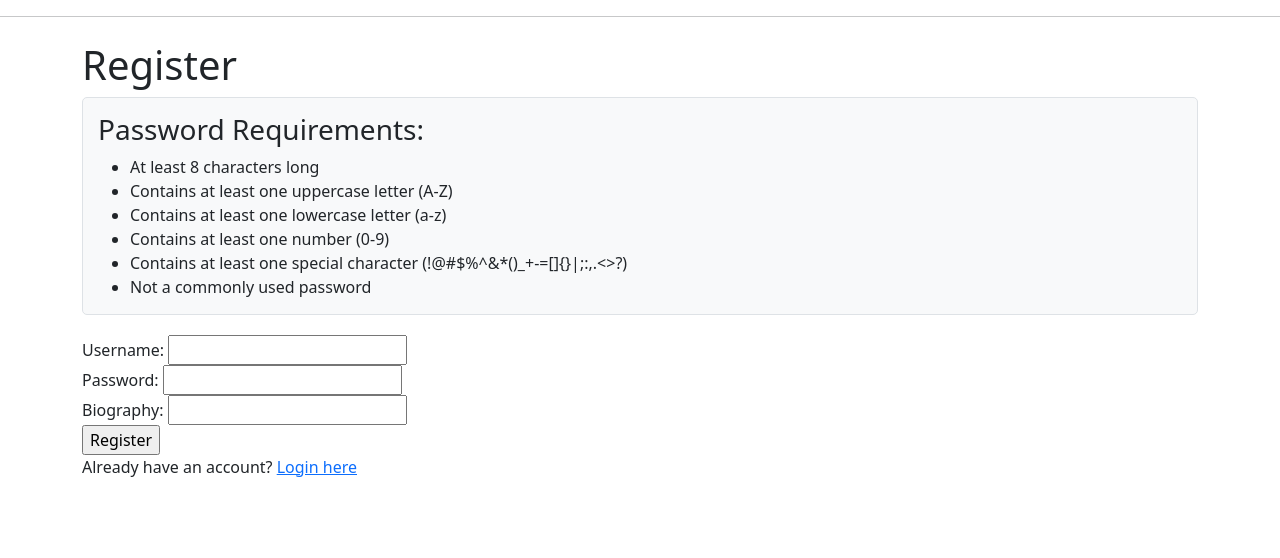
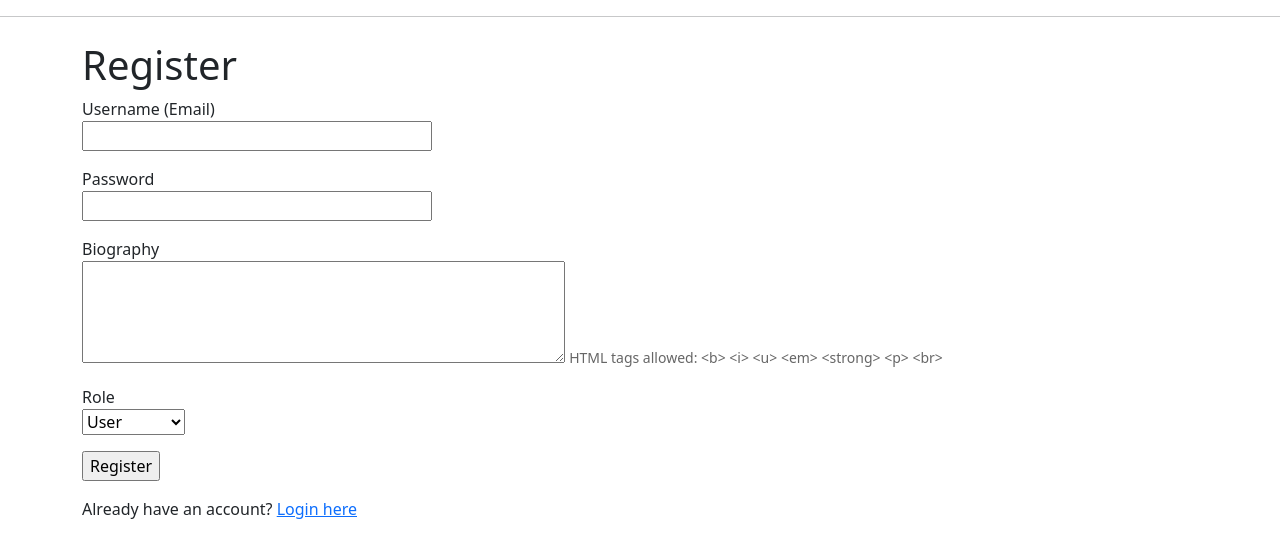
Before and after one commit to emrichy07/2031CW2, a Flask app: page /register in a window 1280 px wide. Shown: the part 56-614 px from the top of the page. Run offline with Flask 3, Linux system fonts and the light colour scheme; parts of the project's set-up code (start-up, migrations or seed data) failed here and were passed over; some libraries are stand-ins or nearby versions.

Commit message:
part a an d

```diff
--- a/app/extensions.py
+++ b/app/extensions.py
@@ -2,14 +2,14 @@ import os
 from flask_sqlalchemy import SQLAlchemy
 from cryptography.fernet import Fernet
 from dotenv import load_dotenv
+from flask_wtf.csrf import CSRFProtect
 
-# Load environment variables
 load_dotenv()
 
-# Initialize DB here
 db = SQLAlchemy()
 
-# Define helper function here
+csrf = CSRFProtect()
+
 def get_fernet():
     key = os.environ.get('FERNET_KEY')
     if not key:
--- /dev/null
+++ b/app/forms.py
@@ -0,0 +1,85 @@
+from flask_wtf import FlaskForm
+from wtforms import StringField, PasswordField, TextAreaField, SubmitField, SelectField
+from wtforms.validators import DataRequired, Email, Length, ValidationError
+from app.validators import validate_password as check_password_policy
+import bleach
+
+class LoginForm(FlaskForm):
+    username = StringField('Username', validators=[
+        DataRequired(message="Username is required"),
+        Email(message="Must be a valid email address"),
+        Length(min=3, max=80, message="Username must be between 3 and 80 characters")
+    ])
+
+    password = PasswordField('Password', validators=[
+        DataRequired(message="Password is required"),
+        Length(min=8, message="Password must be at least 8 characters")
+    ])
+
+    submit = SubmitField('Login')
+
+
+class RegistrationForm(FlaskForm):
+    username = StringField('Username (Email)', validators=[
+        DataRequired(message="Username is required"),
+        Email(message="Must be a valid email address"),
+        Length(min=3, max=80, message="Username must be between 3 and 80 characters")
+    ])
+
+    password = PasswordField('Password', validators=[
+        DataRequired(message="Password is required"),
+        Length(min=8, message="Password must be at least 8 characters")
+    ])
+
+    bio = TextAreaField('Biography', validators=[
+        DataRequired(message="Biography is required"),
+        Length(min=10, max=500, message="Bio must be between 10 and 500 characters")
+    ])
+
+    role = SelectField('Role', choices=[
+        ('user', 'User'),
+        ('moderator', 'Moderator'),
+        ('admin', 'Admin')
+    ], default='user')
+
+    submit = SubmitField('Register')
+
+    def validate_password(self, field):
+        is_valid, error_message = check_password_policy(field.data)
+        if not is_valid:
+            raise ValidationError(error_message)
+
+    def sanitize_bio(self):
+        allowed_tags = ['b', 'i', 'u', 'em', 'strong', 'p', 'br']
+        allowed_attributes = {}  # No attributes allowed
+
+        clean_bio = bleach.clean(
+            self.bio.data,
+            tags=allowed_tags,
+            attributes=allowed_attributes,
+            strip=True  # Remove disallowed tags entirely
+        )
+
+        return clean_bio
+
+
+class ChangePasswordForm(FlaskForm):
+    current_password = PasswordField('Current Password', validators=[
+        DataRequired(message="Current password is required")
+    ])
+
+    new_password = PasswordField('New Password', validators=[
+        DataRequired(message="New password is required"),
+        Length(min=8, message="Password must be at least 8 characters")
+    ])
+
+    submit = SubmitField('Change Password')
+
+    def validate_new_password(self, field):
+
+        is_valid, error_message = check_password_policy(field.data)
+        if not is_valid:
+            raise ValidationError(error_message)
+
+        if field.data == self.current_password.data:
+            raise ValidationError("New password must be different from current password")
--- a/app/routes.py
+++ b/app/routes.py
@@ -4,8 +4,8 @@ from sqlalchemy import text
 from werkzeug.security import generate_password_hash, check_password_hash
 from app.extensions import db, get_fernet
 from app.models import User
-from app.validators import validate_password, get_password_requirements
-
+from app.forms import LoginForm, RegistrationForm, ChangePasswordForm
+from flask import request, render_template, redirect, url_for, session, Blueprint, flash, abort, current_app
 main = Blueprint('main', __name__)
 
 @main.route('/')
@@ -14,9 +14,15 @@ def home():
 
 @main.route('/login', methods=['GET', 'POST'])
 def login():
-    if request.method == 'POST':
-        username = request.form['username']
-        password = request.form['password']
+
+    form = LoginForm()
+    print(f"[DEBUG] Form object: {form}")  # Debug line
+    print(f"[DEBUG] CSRF enabled: {current_app.config.get('WTF_CSRF_ENABLED')}")  # Debug line
+
+
+    if form.validate_on_submit():
+        username = form.username.data
+        password = form.password.data
 
         row = db.session.execute(
             text("SELECT * FROM user WHERE username = :username"),
@@ -33,12 +39,13 @@ def login():
                 session['user'] = user.username
                 session['role'] = user.role
                 session['bio'] = decrypted_bio
+                flash("Login successful!", 'success')
                 return redirect(url_for('main.dashboard'))
             else:
                 flash('Login credentials are invalid, please try again')
         else:
             flash('Login credentials are invalid, Please try again')
-    return render_template('login.html')
+    return render_template('login.html', form=form)
 
 @main.route('/dashboard')
 def dashboard():
@@ -50,24 +57,18 @@ def dashboard():
 
 @main.route('/register', methods=['GET', 'POST'])
 def register():
-    if request.method == 'POST':
-        username = request.form['username']
-        password = request.form['password']
-        bio = request.form['bio']
-        role = request.form.get('role', 'user')
+    form = RegistrationForm()
 
-        is_valid, error_message = validate_password(password)
-        print(f"[DEBUG] Password: {password}")  # Debug line
-        print(f"[DEBUG] Is valid: {is_valid}")  # Debug line
-        print(f"[DEBUG] Error: {error_message}")  # Debug line
-        if not is_valid:
-            flash(error_message, 'error')
-            requirements = get_password_requirements()
-            return render_template('register.html', requirements = requirements)
+    if form.validate_on_submit():
+        username = form.username.data
+        password = form.password.data
+        role = form.role.data
+
+        sanitized_bio = form.sanitize_bio()
 
         hashed_password = generate_password_hash(password)
         fernet = get_fernet()
-        encrypted_bio = fernet.encrypt(bio.encode()).decode()
+        encrypted_bio = fernet.encrypt(sanitized_bio.encode()).decode()
 
         try:
             db.session.execute(
@@ -80,13 +81,8 @@ def register():
         except Exception as e:
             db.session.rollback()
             flash('Username already exists. Please choose another.', 'error')
-            requirements = get_password_requirements()
-            return render_template('register.html', requirements=requirements)
 
-    requirements = get_password_requirements()
-    return render_template('register.html', requirements=requirements)
-
-
+    return render_template('register.html', form = form)
 
 
 @main.route('/admin-panel')
@@ -119,9 +115,12 @@ def change_password():
 
     username = session['user']
 
-    if request.method == 'POST':
-        current_password = request.form.get('current_password', '')
-        new_password = request.form.get('new_password', '')
+    form = ChangePasswordForm()
+
+    if form.validate_on_submit():
+        current_password = form.current_password.data
+        new_password = form.new_password.data
+
 
         user_row = db.session.execute(
             text("SELECT * FROM user WHERE username = :username LIMIT 1"),
@@ -130,23 +129,13 @@ def change_password():
 
         if not user_row:
             flash('User not found', 'error')
-            return render_template('change_password.html')
+            return render_template('change_password.html', form = form)
 
         user = db.session.get(User, user_row['id'])
 
         if not check_password_hash(user.password, current_password):
             flash('Current password is incorrect', 'error')
-            return render_template('change_password.html')
-
-        if new_password == current_password:
-            flash('New password must be different from the current password', 'error')
-            return render_template('change_password.html')
-
-        is_valid, error_message = validate_password(new_password)
-        if not is_valid:
-            flash(error_message, 'error')
-            requirements = get_password_requirements()
-            return render_template('change_password.html', requirements=requirements)
+            return render_template('change_password.html', form=form)
 
         new_hashed_password = generate_password_hash(new_password)
 
@@ -159,5 +148,4 @@ def change_password():
         flash('Password changed successfully', 'success')
         return redirect(url_for('main.dashboard'))
 
-    requirements = get_password_requirements()
-    return render_template('change_password.html', requirements=requirements)
+    return render_template('change_password.html', form = form)
--- a/app/templates/register.html
+++ b/app/templates/register.html
@@ -3,7 +3,7 @@
 {% block content %}
 <h1>Register</h1>
 
-<!-- Flash Messages (Part B - Show validation errors) -->
+<!-- Flash Messages -->
 {% with messages = get_flashed_messages(with_categories=true) %}
   {% if messages %}
     {% for category, message in messages %}
@@ -17,23 +17,41 @@
   {% endif %}
 {% endwith %}
 
-<!-- Password Requirements (Part B) -->
-{% if requirements %}
-  <div style="background-color: #f8f9fa; padding: 15px; border-radius: 5px; margin-bottom: 20px; border: 1px solid #dee2e6;">
-    <h3 style="margin-top: 0;">Password Requirements:</h3>
-    <ul style="margin-bottom: 0;">
-      {% for req in requirements %}
-        <li>{{ req }}</li>
-      {% endfor %}
-    </ul>
-  </div>
-{% endif %}
+<!-- ✅ PART D: CSRF Protection with FlaskForm -->
+<form method="POST" novalidate>
+  <input type="hidden" name="csrf_token" value="{{ csrf_token() }}"/>
 
-<form method="POST" novalidate>
-  Username: <input type="text" name="username"><br>
-  Password: <input type="password" name="password"><br>
-  Biography: <input type="text" name="bio"><br>
-  <input type="submit" value="Register">
+  <p>
+    {{ form.username.label }}<br>
+    {{ form.username(size=32) }}
+    {% for error in form.username.errors %}
+      <span style="color: red;">{{ error }}</span><br>
+    {% endfor %}
+  </p>
+
+  <p>
+    {{ form.password.label }}<br>
+    {{ form.password(size=32) }}
+    {% for error in form.password.errors %}
+      <span style="color: red;">{{ error }}</span><br>
+    {% endfor %}
+  </p>
+
+  <p>
+    {{ form.bio.label }}<br>
+    {{ form.bio(rows=4, cols=50) }}
+    {% for error in form.bio.errors %}
+      <span style="color: red;">{{ error }}</span><br>
+    {% endfor %}
+    <small style="color: #666;">HTML tags allowed: &lt;b&gt; &lt;i&gt; &lt;u&gt; &lt;em&gt; &lt;strong&gt; &lt;p&gt; &lt;br&gt;</small>
+  </p>
+
+  <p>
+    {{ form.role.label }}<br>
+    {{ form.role() }}
+  </p>
+
+  <p>{{ form.submit() }}</p>
 </form>
 
 <p>Already have an account? <a href="{{ url_for('main.login') }}">Login here</a></p>
--- a/app/validators.py
+++ b/app/validators.py
@@ -10,7 +10,7 @@ def load_password_blacklist():
     except FileNotFoundError:
         return set()
 
-PASSWORD_BLACKLIST = load_password_blacklist
+PASSWORD_BLACKLIST = load_password_blacklist()
 
 def validate_password(password):
     if len(password) < 8:
--- a/requirements.txt
+++ b/requirements.txt
@@ -2,3 +2,6 @@ flask
 flask-sqlalchemy
 python-dotenv
 cryptography
+Flask-WTF
+bleach
+email-validator
```
Also changed, not shown: app/__init__.py (+5 -11 lines), app/templates/change_password.html (+21 -16 lines), app/templates/login.html (+35 -9 lines), config.py (+21 -11 lines), instance/site.db.
